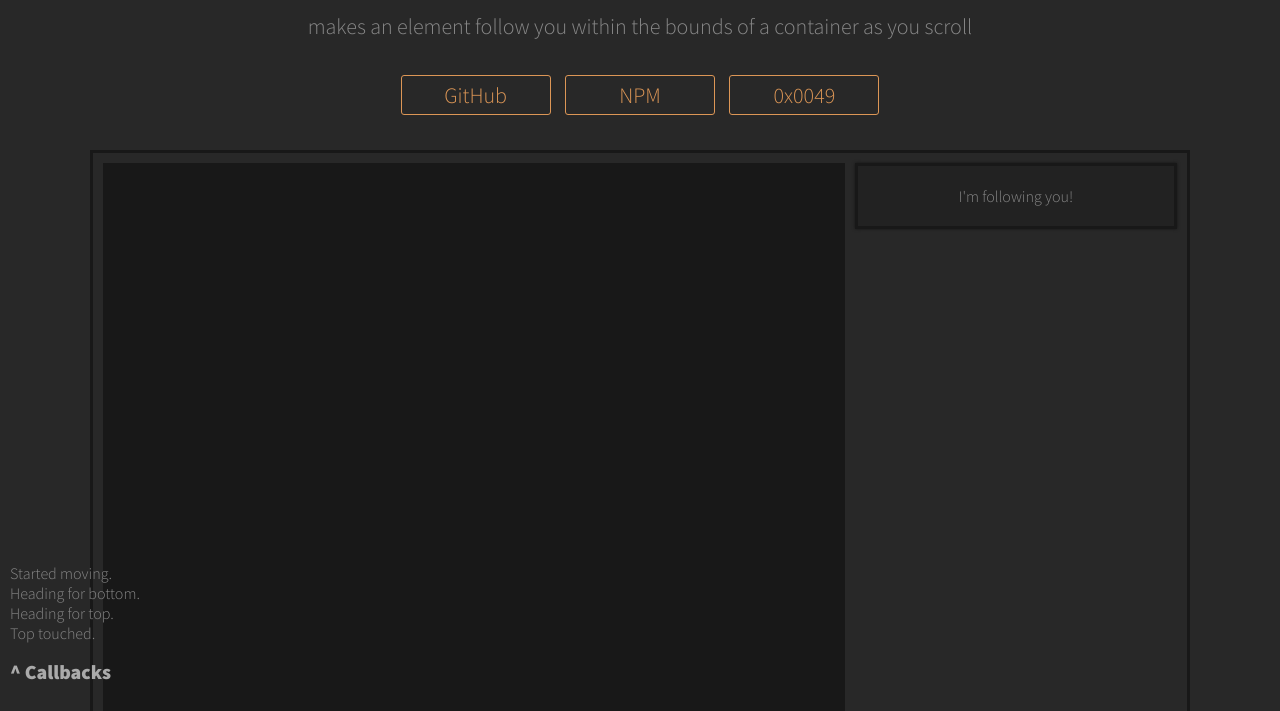
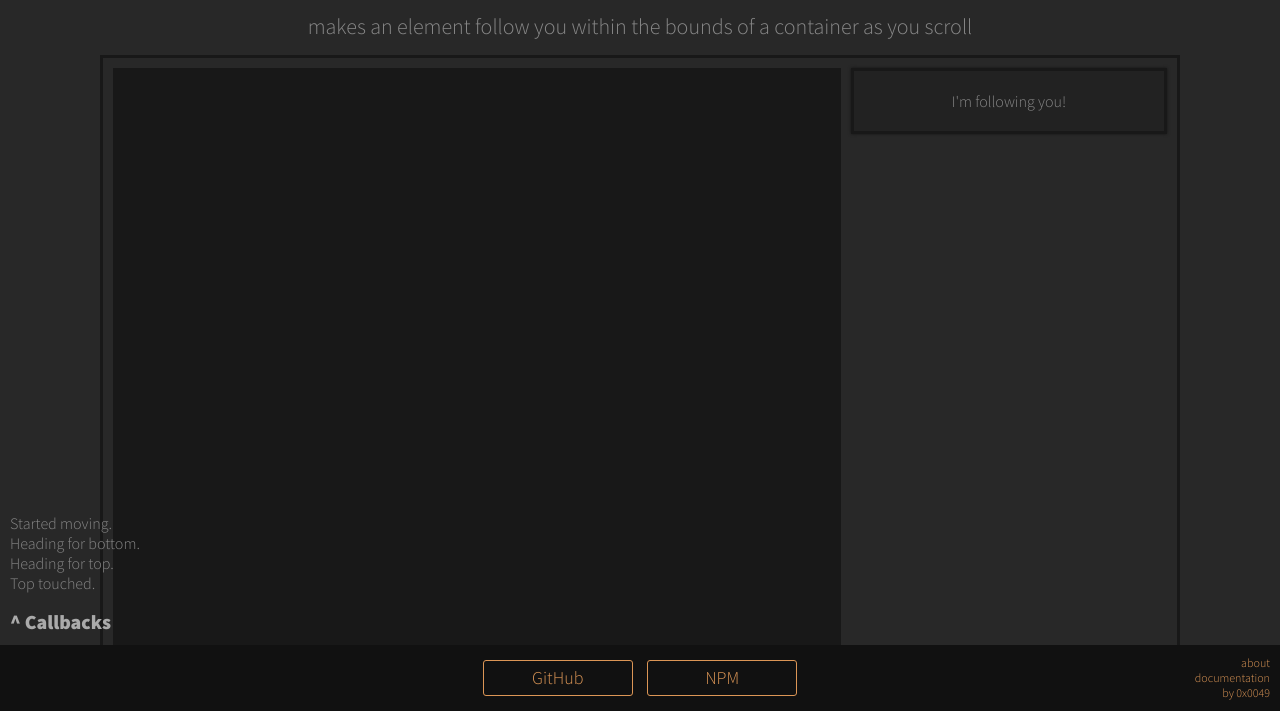
Before and after one commit to devdigitalrepublic/follow-me.js, a website: page demo/index.html in a window 1280 px wide. Shown: the part 89-800 px from the top of the page. Drawn offline with Linux system fonts and the light colour scheme.

Commit message:
Separate download links from other links, add fixed link bar

```diff
--- a/demo/css/demo.css
+++ b/demo/css/demo.css
@@ -28,6 +28,7 @@ body {
 	margin: 0 auto;
 	position: relative;
 	overflow: hidden;
+	padding: 0 10px;
 }
 
 .wrap p:nth-child(2) {
@@ -85,10 +86,15 @@ p {
 	font-weight: 300;
 }
 
-/* Links. */
-.links {
+.links-bar {
+	background: #111;
+	position: fixed;
+	left: 0;
+	bottom: 0;
+	z-index: 1;
+	width: 100%;
 	text-align: center;
-	margin: 30px 0;
+	padding: 10px;
 }
 
 a {
@@ -103,19 +109,35 @@ a:hover, a:focus {
 	border-color: #a1b56c;
 }
 
-.links a {
+.button {
 	border: 1px solid #dc9656;
 	border-radius: 3px;
 	margin: 5px;
-	padding: 5px;
+	padding: 8px 5px;
 	width: 150px;
 	display: inline-block;
 	transition: background-color 200ms ease-in-out, color 200ms ease-in-out;
+	font-size: 18px;
+	line-height: 100%;
 }
 
-.links a:hover, .links a:focus {
+.button:hover, .button:focus {
 	background-color: #dc9656;
+	border-color: #dc9656;
 	color: #181818;
+}
+
+.right {
+	position: absolute;
+	right: 10px;
+	top: 10px;
+	text-align: right;
+}
+
+.right a {
+	font-size: 12px;
+	display: block;
+	border: none;
 }
 
 /* Code block. */
@@ -129,7 +151,7 @@ code {
 #callbacks {
 	width: 250px;
 	position: fixed;
-	bottom: 10px;
+	bottom: 60px;
 	left: 10px;
 	color: #aaa;
 }
--- a/demo/index.html
+++ b/demo/index.html
@@ -21,10 +21,15 @@
 		<h1><span class="demo">demo </span> follow-me.js</h1>
 		<div class="subtitle">makes an element follow you within the bounds of a container as you scroll</div>
 
-		<div class="links">
-			<a href="http://0x0049.link/followmejs-gh">GitHub</a>
-			<a href="http://0x0049.link/followmejs-npm">NPM</a>
-			<a href="http://0x0049.link/followmejs">0x0049</a>
+		<div class="links-bar">
+			<a class="button" href="http://0x0049.link/followmejs-gh">GitHub</a>
+			<a class="button" href="http://0x0049.link/followmejs-npm">NPM</a>
+
+			<div class="right">
+				<a href="http://0x0049.link/followmejs">about</a>
+				<a href="http://0x0049.link/followmejs-docs">documentation</a>
+				<a href="http://0x0049.link/me">by 0x0049</a>
+			</div>
 		</div>
 
 		<div id="container" class="wrap">
@@ -48,12 +53,6 @@
 					</div>
 				</div>
 			</div>
-
-			<div class="links">
-				<a href="http://0x0049.link/followmejs-gh">GitHub</a>
-				<a href="http://0x0049.link/followmejs-npm">NPM</a>
-				<a href="http://0x0049.link/followmejs">0x0049</a>
-			</div>
 		</div>
 
 		<script src="js/jquery.js"></script>
```
